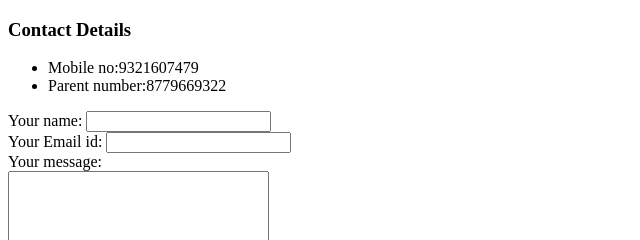
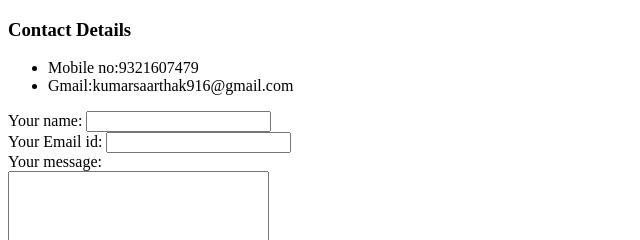
Before and after one commit to saar18hak/CV, a plain HTML site: page contact.html in a window 1280 px wide. Shown: the top 240 px of the page, 0-640 px from the left. Drawn offline with Linux system fonts and the light colour scheme.

Commit message:
Update contact.html

```diff
--- a/contact.html
+++ b/contact.html
@@ -10,7 +10,7 @@
     <h3>Contact Details</h3>
     <ul>
         <li>Mobile no:9321607479</li>
-        <li>Parent number:8779669322</li>
+        <li>Gmail:kumarsaarthak916@gmail.com</li>
     </ul>
 
     <form class="" action="mailto:kumarsaarthak916@gmail.com" method="post">
```
